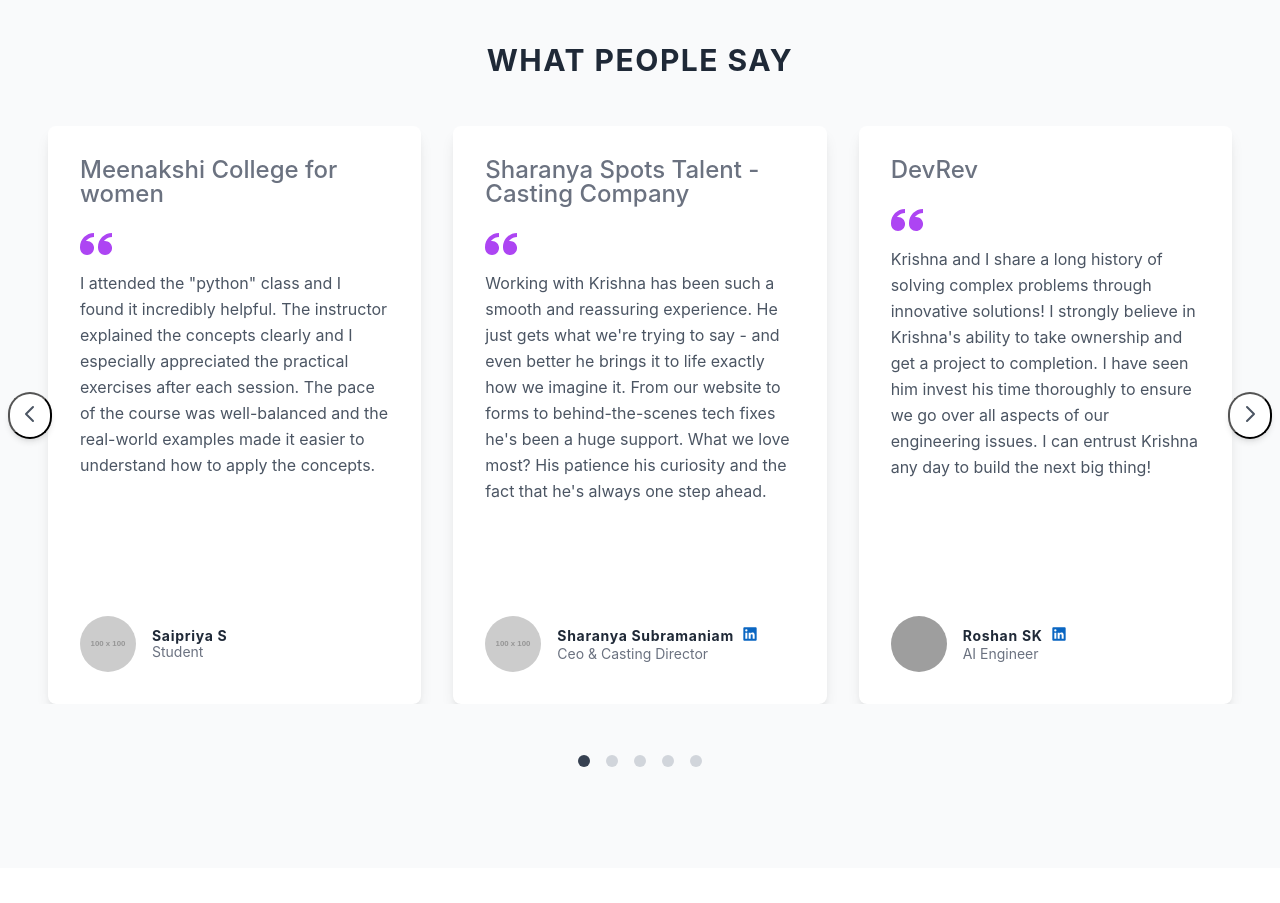
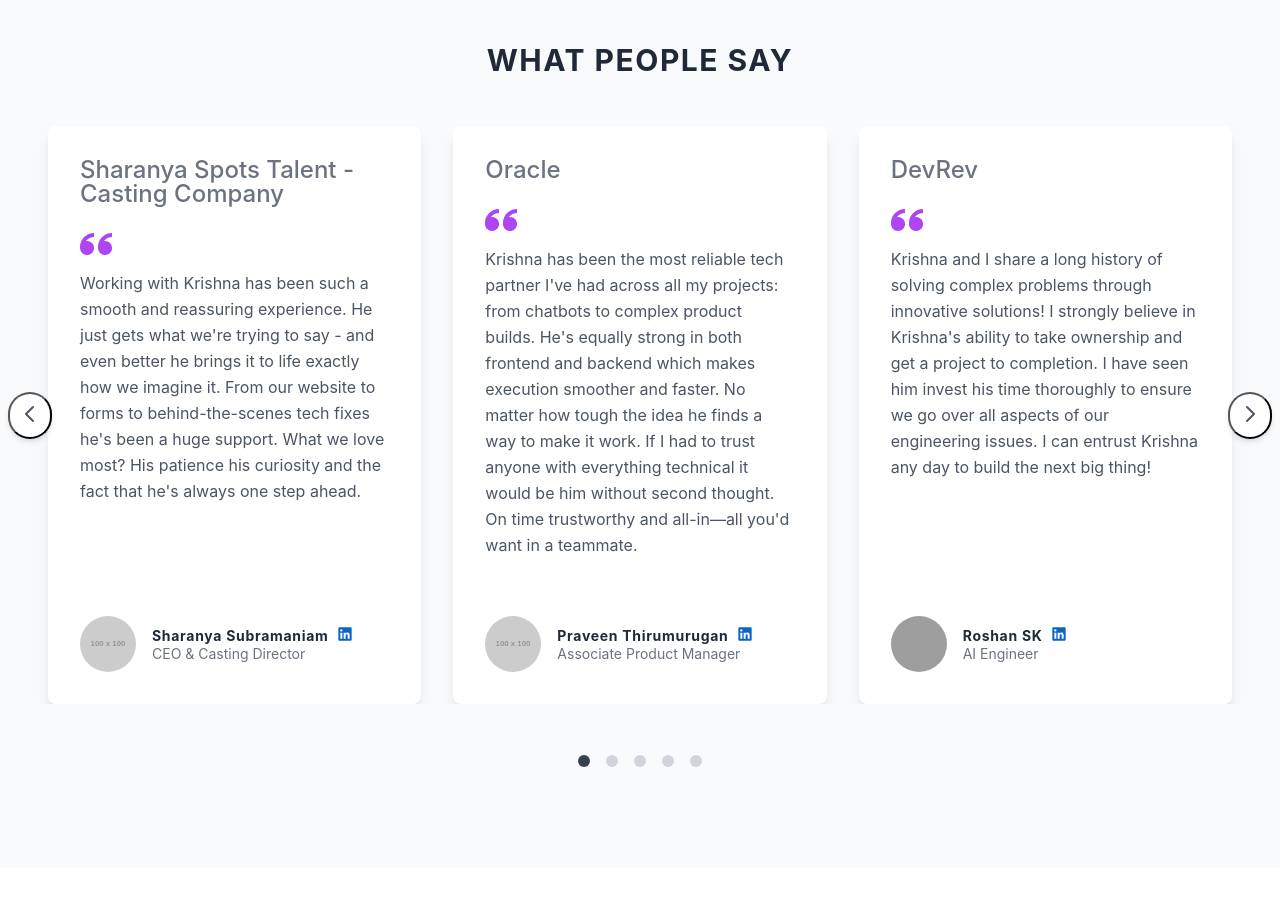
Before and after one commit to krish-1010/portfolio, a React (Create React App) app: page / in a window 1280 px wide. Shown: the part 4320-5223 px from the top of the page. Built offline with nearby package versions, Linux system fonts and the light colour scheme; grey boxes are pictures that could not be loaded.

Commit message:
removed footer links and capitalization

```diff
--- a/src/components/Footer.js
+++ b/src/components/Footer.js
@@ -3,7 +3,7 @@ import "./Footer.css";
 import { FaSteam } from "react-icons/fa";
 import { FaInstagram } from "react-icons/fa";
 import { FaLinkedinIn } from "react-icons/fa";
-import { Link } from "react-router-dom";
+// import { Link } from "react-router-dom";
 
 const Footer = () => {
   return (
--- a/src/components/Reviews.js
+++ b/src/components/Reviews.js
@@ -237,22 +237,22 @@ const LinkedInIcon = () => (
 
 const reviewsData = [
   {
-    name: "Saipriya s",
-    organization: "Meenakshi College for women",
-    title: "Student",
-    quote:
-      'I attended the "python" class and I found it incredibly helpful. The instructor explained the concepts clearly and I especially appreciated the practical exercises after each session. The pace of the course was well-balanced and the real-world examples made it easier to understand how to apply the concepts.',
-    avatar: "",
-    linkedin: "",
-  },
-  {
     name: "Sharanya Subramaniam",
-    title: "Ceo & Casting Director ",
+    title: "CEO & Casting Director ",
     organization: "Sharanya Spots Talent - Casting Company",
     quote:
       "Working with Krishna has been such a smooth and reassuring experience. He just gets what we're trying to say - and even better he brings it to life exactly how we imagine it. From our website to forms to behind-the-scenes tech fixes he's been a huge support. What we love most? His patience his curiosity and the fact that he's always one step ahead.",
     avatar: "",
     linkedin: "https://www.linkedin.com/in/sharanya-subramaniam-a63591253",
+  },
+  {
+    name: "Praveen Thirumurugan",
+    title: "Associate product Manager",
+    organization: "Oracle",
+    quote:
+      "Krishna has been the most reliable tech partner I've had across all my projects: from chatbots to complex product builds. He's equally strong in both frontend and backend which makes execution smoother and faster. No matter how tough the idea he finds a way to make it work. If I had to trust anyone with everything technical it would be him without second thought. On time trustworthy and all-in—all you'd want in a teammate.",
+    avatar: "",
+    linkedin: "https://www.linkedin.com/in/praveenthirumurugan/",
   },
   {
     name: "Roshan SK",
@@ -265,16 +265,7 @@ const reviewsData = [
     linkedin: "https://www.linkedin.com/in/skroshan",
   },
   {
-    name: "Praveen Thirumurugan",
-    title: "Associate product Manager",
-    organization: "Oracle",
-    quote:
-      "Krishna has been the most reliable tech partner I've had across all my projects: from chatbots to complex product builds. He's equally strong in both frontend and backend which makes execution smoother and faster. No matter how tough the idea he finds a way to make it work. If I had to trust anyone with everything technical it would be him without second thought. On time trustworthy and all-in—all you'd want in a teammate.",
-    avatar: "",
-    linkedin: "https://www.linkedin.com/in/praveenthirumurugan/",
-  },
-  {
-    name: "Surya jayaseelan",
+    name: "Surya Jayaseelan",
     title: "MSC student business analytics",
     organization: "Aston University",
     quote:
@@ -300,6 +291,15 @@ const reviewsData = [
       "Big thanks to you for being the best mentor and friend I could ask for. From clearing my doubts in Java and Angular to prepping me for interviews your guidance made a huge difference. I genuinely couldn't have cracked this job without your support. Forever grateful!",
     avatar: "",
     linkedin: "https://www.linkedin.com/in/kanimozhi-sampath-7655201a5",
+  },
+  {
+    name: "Saipriya S",
+    organization: "Meenakshi College for women",
+    title: "Student",
+    quote:
+      'I attended the "python" class and I found it incredibly helpful. The instructor explained the concepts clearly and I especially appreciated the practical exercises after each session. The pace of the course was well-balanced and the real-world examples made it easier to understand how to apply the concepts.',
+    avatar: "",
+    linkedin: "",
   },
 ];
 
```
